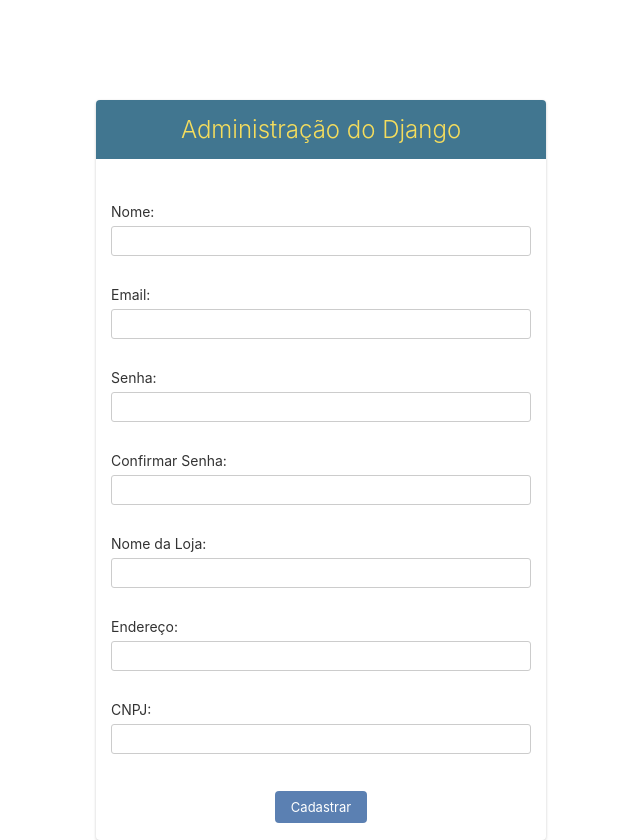
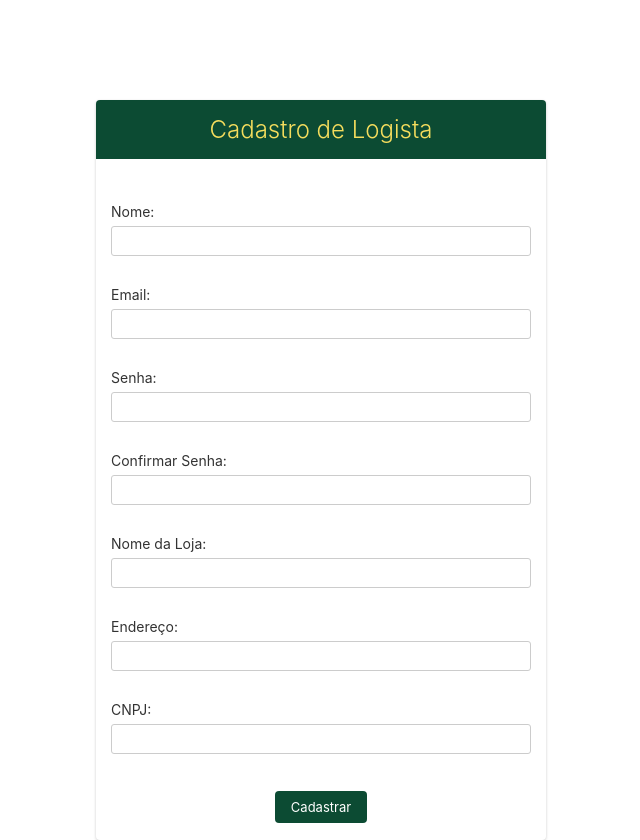
Before and after one commit to luksquitos/cifra-backend, a Django app: template templates/sign-up-logistic.html in a window 1280 px wide. Shown: the whole page, without its empty margins (319-959 px from the left). Run offline with Django 4.2, Linux system fonts and the light colour scheme; the template is opened without the code that fills it: values that come from a table or form of the project are taken from there, others are empty; parts of the project's set-up code (start-up, migrations or seed data) failed here and were passed over.

Commit message:
feat: adding new colors to logistic register template

```diff
--- a/templates/sign-up-logistic.html
+++ b/templates/sign-up-logistic.html
@@ -18,8 +18,8 @@
             font-size: 24px;
             text-align: center;
             margin-bottom: 20px;
-            background: #417690;
-            color: #f5dd5d;
+            background: rgb(12, 75, 51);
+            color: rgb(245, 221, 93);
             padding: 15px;
             border-radius: 4px 4px 0 0;
         }
@@ -45,7 +45,7 @@
         }
         .submit-row input[type="submit"] {
             padding: 8px 16px;
-            background-color: #5b80b2;
+            background-color: rgb(12, 75, 51);
             color: white;
             border: none;
             border-radius: 4px;
@@ -57,7 +57,7 @@
     </style>
 </head>
 <body class="login">
-    <h1>Administração do Django</h1>
+    <h1>Cadastro de Logista</h1>
     <form method="post" novalidate>
         {% csrf_token %}
         {% for field in form %}
```
